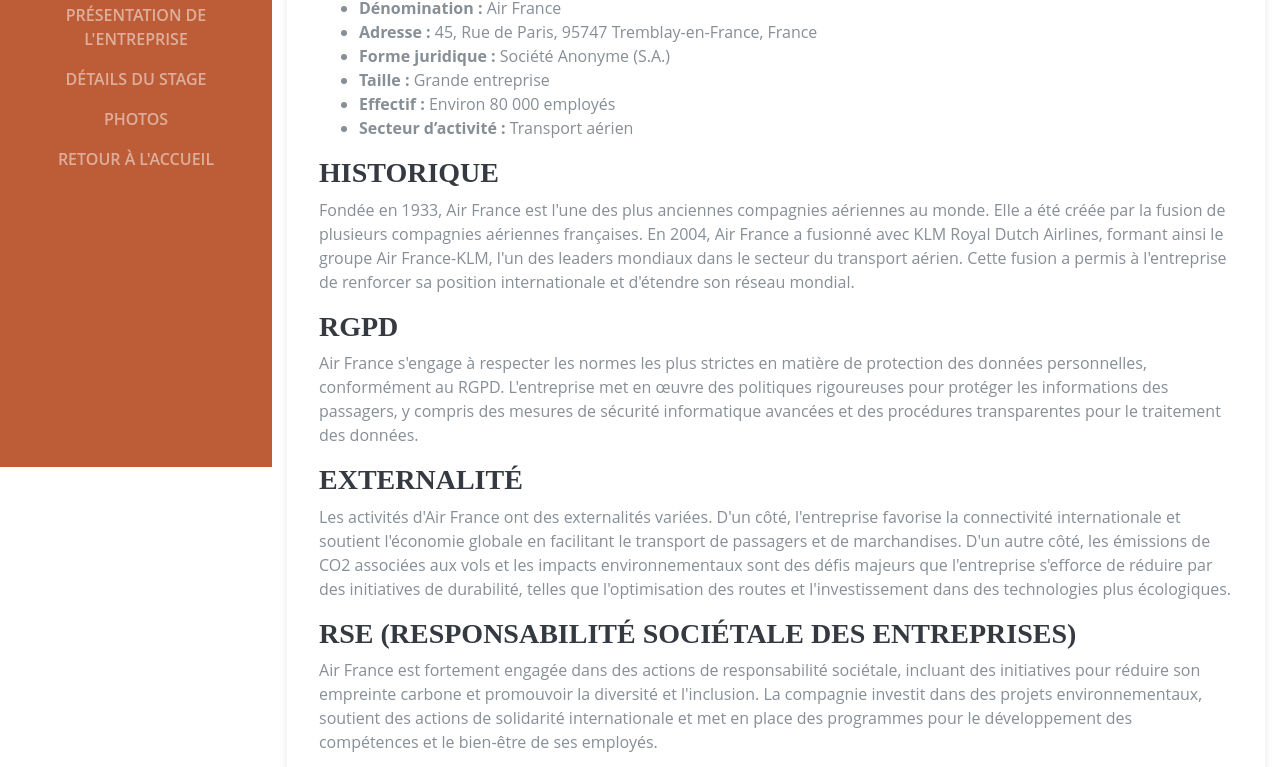
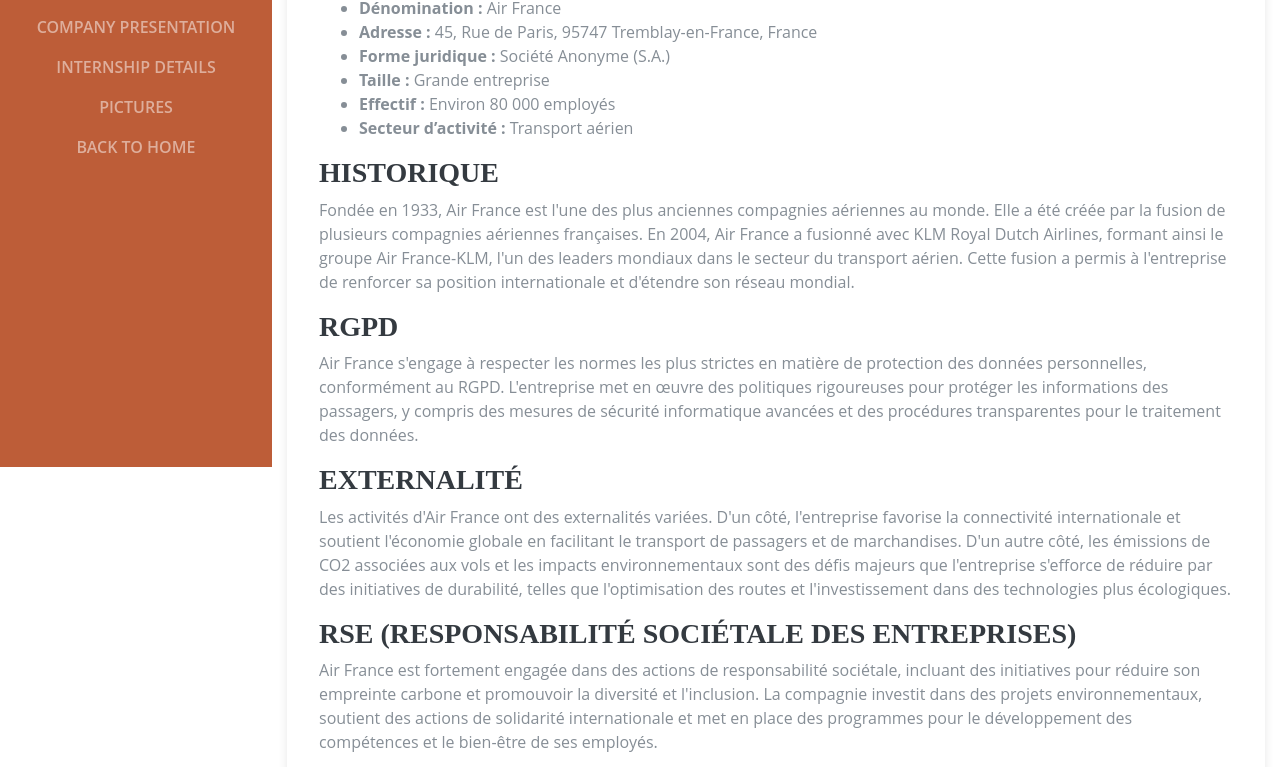
Before and after one commit to ThomasPaul01/PortFolio, a website: page template/stage.html in a window 1280 px wide. Shown: the part 333-1100 px from the top of the page. Drawn offline with Linux system fonts and the light colour scheme.

Commit message:
traduction en anglais menu de gauche

```diff
--- a/template/stage.html
+++ b/template/stage.html
@@ -73,16 +73,16 @@
     <div class="collapse navbar-collapse" id="navbarSupportedContent">
         <ul class="navbar-nav">
             <li class="nav-item">
-                <a class="nav-link js-scroll-trigger" href="#presentation-entreprise">Présentation de l'Entreprise</a>
+                <a class="nav-link js-scroll-trigger" href="#presentation-entreprise">Company Presentation</a>
             </li>
             <li class="nav-item">
-                <a class="nav-link js-scroll-trigger" href="#stage-details">Détails du Stage</a>
+                <a class="nav-link js-scroll-trigger" href="#stage-details">Internship details</a>
             </li>
             <li class="nav-item">
-                <a class="nav-link js-scroll-trigger" href="#photo">Photos</a>
+                <a class="nav-link js-scroll-trigger" href="#photo">pictures</a>
             </li>
             <li class="nav-item">
-                <a class="nav-link" href="../index.html">Retour à l'accueil</a>
+                <a class="nav-link" href="../index.html">Back to home</a>
             </li>
         </ul>
     </div>
```
